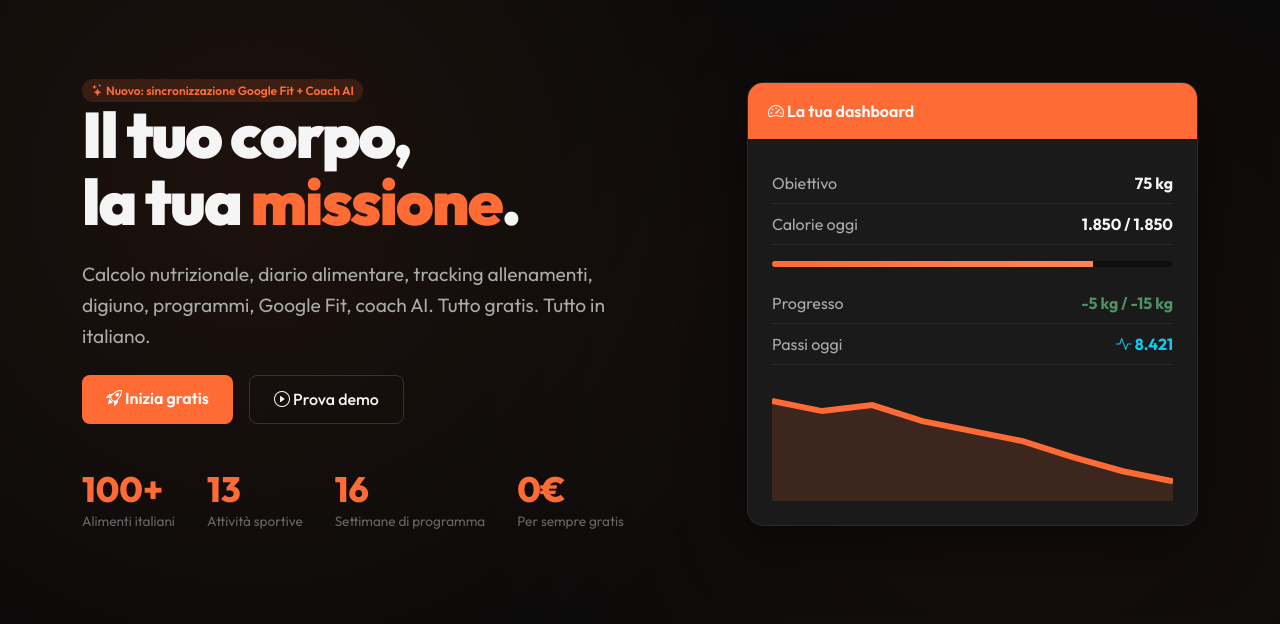
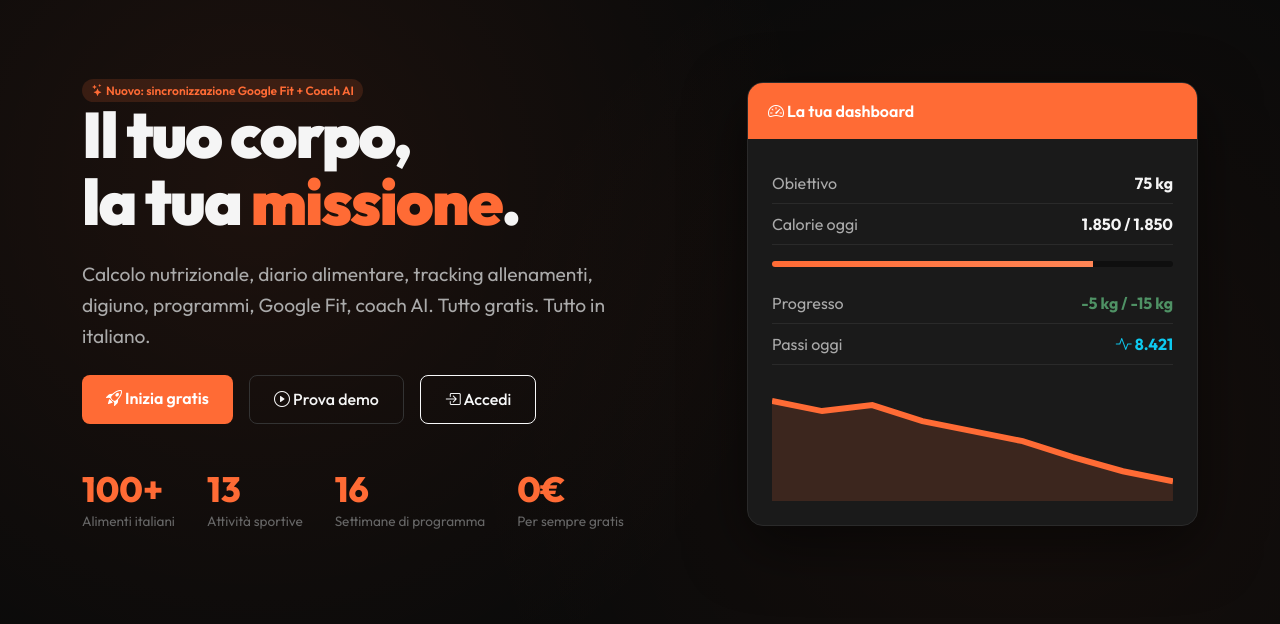
Before and after one commit to ajofitness/ajofitness, a Flask app: page / in a window 1280 px wide. Shown: the top 624 px of the page. Run offline with Flask 3, Linux system fonts and the light colour scheme; parts of the project's set-up code (start-up, migrations or seed data) failed here and were passed over; some libraries are stand-ins or nearby versions.

Commit message:
fix: move Accedi button to homepage only

```diff
--- a/templates/base.html
+++ b/templates/base.html
@@ -47,9 +47,6 @@
         {% endif %}
       </ul>
       <div class="d-flex align-items-center gap-2">
-        {% if not current_user.is_authenticated %}
-        <a href="{{ url_for('login') }}" class="btn ft-btn-outline btn-sm"><i class="bi bi-box-arrow-in-right"></i> Accedi</a>
-        {% endif %}
         <button type="button" class="btn ft-btn-icon-nav" id="themeToggle" title="Toggle tema">
           <i class="bi {{ 'bi-moon-fill' if current_user.is_authenticated and current_user.dark_mode else 'bi-sun-fill' }}"></i>
         </button>
--- a/templates/landing.html
+++ b/templates/landing.html
@@ -21,6 +21,9 @@
           </a>
           <a href="{{ url_for('login_demo') }}" class="btn ft-btn-outline btn-lg">
             <i class="bi bi-play-circle"></i> Prova demo
+          </a>
+          <a href="{{ url_for('login') }}" class="btn btn-outline-light btn-lg">
+            <i class="bi bi-box-arrow-in-right"></i> Accedi
           </a>
         </div>
         <div class="ft-stats mt-5">
```
